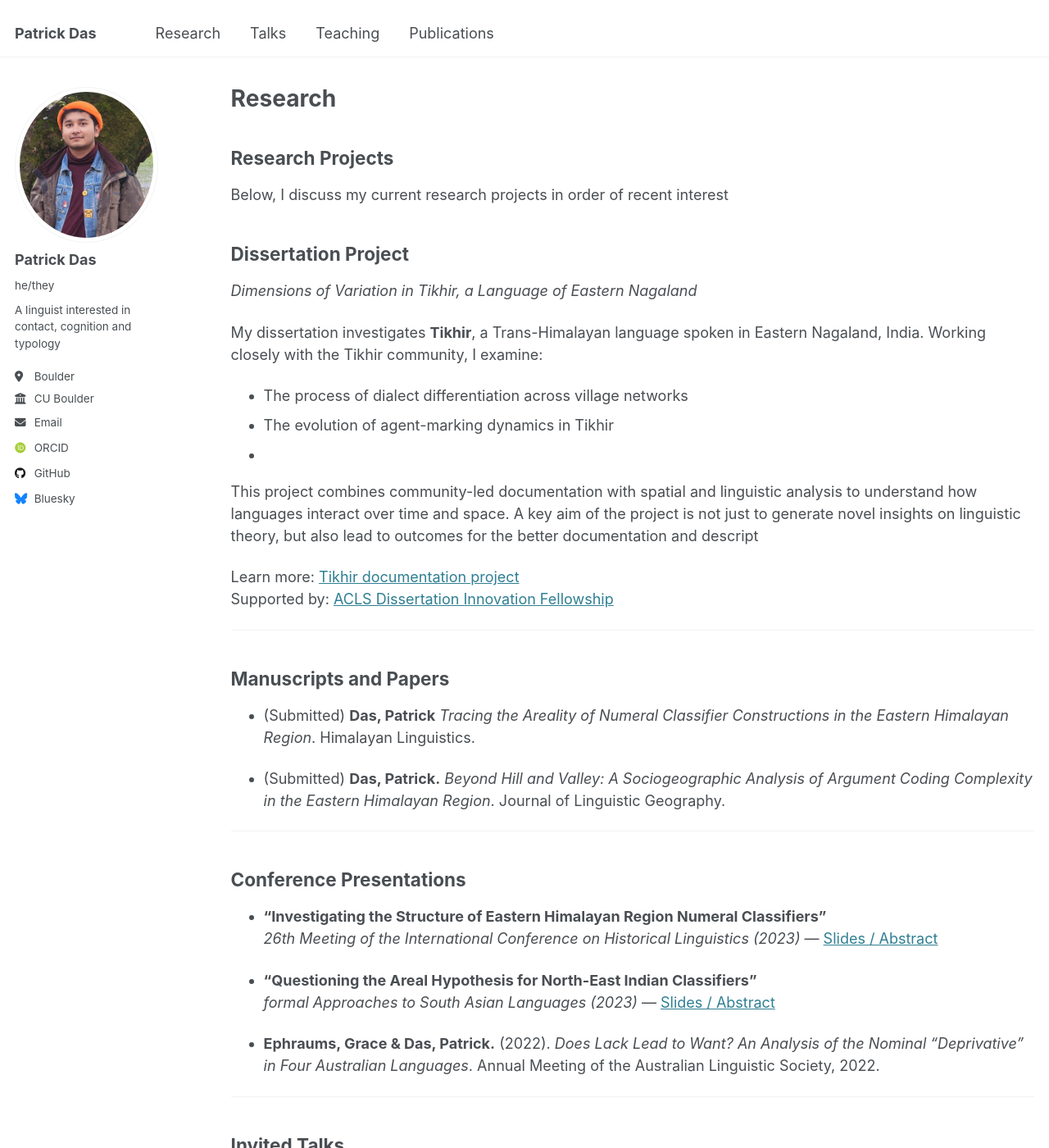
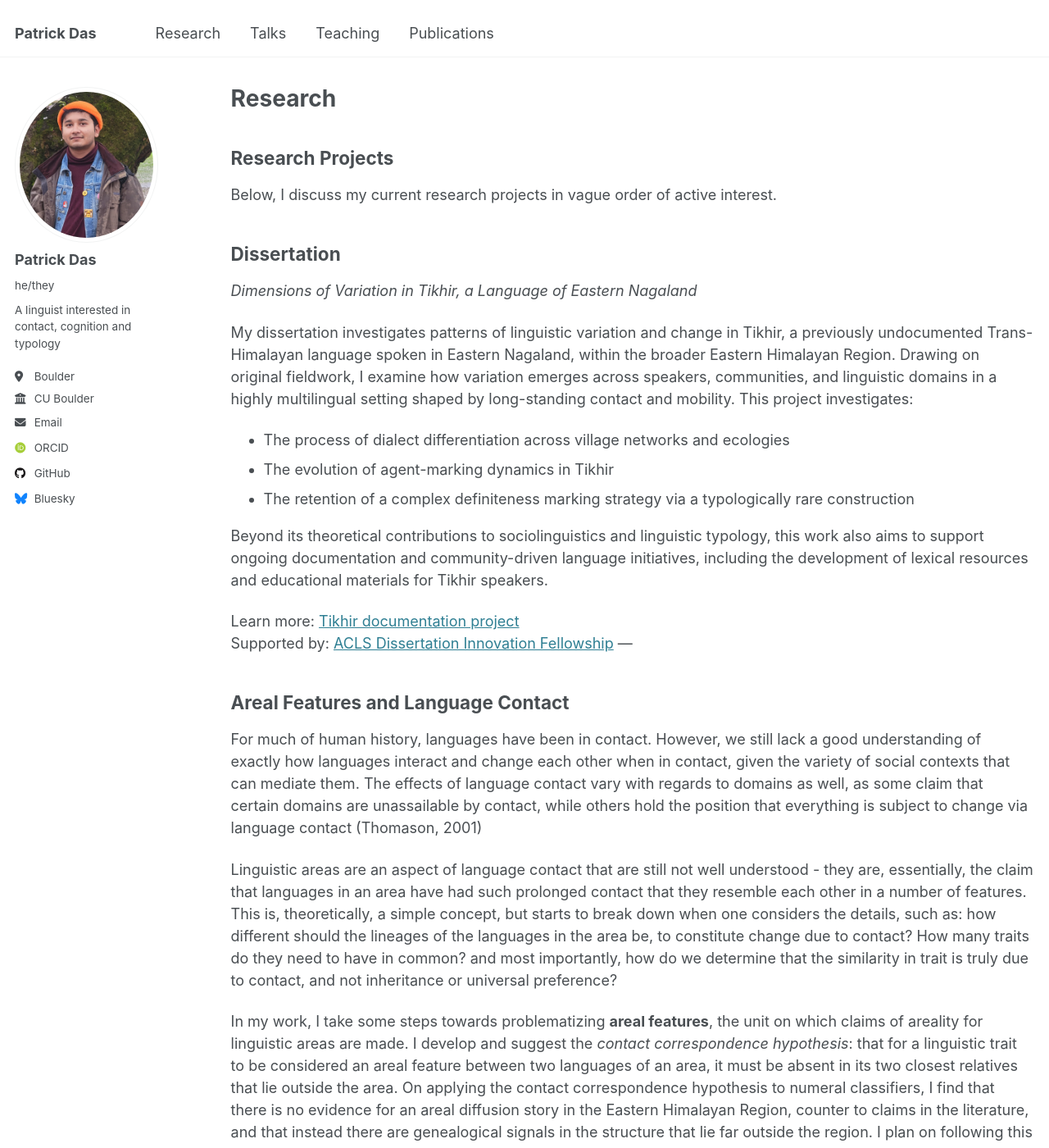
Before and after one commit to patrickdas/patrickdas.github.io, a Jekyll site: the page built from _pages/research.md, in a window 1280 px wide and 1400 px high. Shown: the whole window at 82% size. Built offline with Jekyll 4.4.1, drawn with Linux system fonts in a browser that asks for light colours; some web fonts are replaced; some of the changed text lies outside the part shown.

Commit message:
Updated research.md

```diff
--- a/_pages/research.md
+++ b/_pages/research.md
@@ -7,30 +7,64 @@ author_profile: true
 
 ## Research Projects
 
-Below, I discuss my current research projects in order of recent interest
+Below, I discuss my current research projects in vague order of active interest.
 
 
-## Dissertation Project
+## Dissertation
 *Dimensions of Variation in Tikhir, a Language of Eastern Nagaland*
 
-My dissertation investigates **Tikhir**, a Trans-Himalayan language spoken in Eastern Nagaland, India. Working closely with the Tikhir community, I examine:
+My dissertation investigates patterns of linguistic variation and change in Tikhir, a previously undocumented Trans-Himalayan language spoken in Eastern Nagaland, within the broader Eastern Himalayan Region. Drawing on original fieldwork, I examine how variation emerges across speakers, communities, and linguistic domains in a highly multilingual setting shaped by long-standing contact and mobility. This project investigates:
 
-- The process of dialect differentiation across village networks
+- The process of dialect differentiation across village networks and ecologies
 - The evolution of agent-marking dynamics in Tikhir
--
+- The retention of a complex definiteness marking strategy via a typologically rare construction
 
-This project combines community-led documentation with spatial and linguistic analysis to understand how languages interact over time and space. A key aim of the project is not just to generate novel insights on linguistic theory, but also lead to outcomes for the better documentation and descript
+Beyond its theoretical contributions to sociolinguistics and linguistic typology, this work also aims to support ongoing documentation and community-driven language initiatives, including the development of lexical resources and educational materials for Tikhir speakers.
 
 Learn more: [Tikhir documentation project](/tikhir/)
 Supported by: [ACLS Dissertation Innovation Fellowship](https://www.acls.org/fellow-grantees/patrick-das/)
+---
+## Areal Features and Language Contact
+
+For much of human history, languages have been in contact. However, we still lack a good understanding of exactly how languages interact and change each other when in contact, given the variety of social contexts that can mediate them. The effects of language contact vary with regards to domains as well, as some claim that certain domains are unassailable by contact, while others hold the position that everything is subject to change via language contact (Thomason, 2001)
+
+Linguistic areas are an aspect of language contact that are still not well understood - they are, essentially, the claim that languages in an area have had such prolonged contact that they resemble each other in a number of features. This is, theoretically, a simple concept, but starts to break down when one considers the details, such as: how different should the lineages of the languages in the area be, to constitute change due to contact? How many traits do they need to have in common? and most importantly, how do we determine that the similarity in trait is truly due to contact, and not inheritance or universal preference?
+
+In my work, I take some steps towards problematizing **areal features**, the unit on which claims of areality for linguistic areas are made. I develop and suggest the *contact correspondence hypothesis*: that for a linguistic trait to be considered an areal feature between two languages of an area, it must be absent in its two closest relatives that lie outside the area. On applying the contact correspondence hypothesis to numeral classifiers, I find that there is no evidence for an areal diffusion story in the Eastern Himalayan Region, counter to claims in the literature, and that instead there are genealogical signals in the structure that lie far outside the region. I plan on following this work with a meta-review on how areal features are suggested and tested.
+
+Relevant work:
+- (Submitted) **Das, Patrick** *Tracing the Areality of Numeral Classifier Constructions in the Eastern Himalayan Region*. Himalayan Linguistics.
+
+- **“Investigating the Structure of Eastern Himalayan Region Numeral Classifiers”**
+  *26th Meeting of the International Conference on Historical Linguistics (2023)* — [Slides / Abstract](https://osf.io/kca4n/)
+
+- **“Questioning the Areal Hypothesis for North-East Indian Classifiers”**
+  *formal Approaches to South Asian Languages (2023)* — [Slides / Abstract](https://osf.io/6yzx2/)
 
 ---
+
+## Multilingualism and Language Change
+
+A central theme in my research is trying to understand how the repertoires of multilingual speakers can inform us about language change and linguistic typology, given that multilingual speakers are the norm, not the exception. However, our scientific understanding of both is heavily skewed towards non-representative, large, official and literate languages.
+
+Additionally, the type of multilingualism that is common for the majority of the world (grassroots multilingualism), is not the type that is well understood (Ortega, 2019). Further still, there is tremendous variation in these 'small-scale' multilingual contexts that still requires further research, and our opportunities to document them are disappearing due to the rapid impact of globalization and colonization.
+
+I am interested in furthering our understanding of language ecologies (how do languages co-exist in an interconnected, multilingual system?), problematizing the concept of the native speaker in typology research, and creating better models of language contact that incorporate grassroots multilingualism.
+
+---
+## Historical Linguistics and Language Evolution
+
+Our understanding of 'what is borrowed' in language (under influence from other languages) is impossible without an understanding of what is conserved. Unfortunately, for many languages of the Eastern Himalayan Region, the primary foci of my research, this work is still not done due to lack of good quality, primary linguistic data on many of these languages. Together with [Kellen Parker van Dam](www.geku.uni-passau.de/en/mcl/team/kellen-parker-van-dam), I am working on a project that aims to clarify the phylogeny at the lower branches of the Trans-Himalayan language family, starting with Central Naga, the branch that Tikhir is in.
+
+I am also interested in the coevolutionary processes that lead to the development of specific traits in languages. In a project with my adviser [Hannah Haynie](https://www.colorado.edu/linguistics/hannah-haynie) and Grace Ephraums, I am investigating the coevolution of case-marking in Australian languages, a language family known for its diversity in nominal case marking.
+
+---
+
 ## Manuscripts and Papers
 
 - (Submitted) **Das, Patrick** *Tracing the Areality of Numeral Classifier Constructions in the Eastern Himalayan Region*. Himalayan Linguistics.
 
 - (Submitted) **Das, Patrick.** *Beyond Hill and Valley: A Sociogeographic Analysis of Argument Coding Complexity in the Eastern Himalayan Region*. Journal of Linguistic Geography.
-
 
 ---
 ## Conference Presentations
@@ -50,3 +84,7 @@ Supported by: [ACLS Dissertation Innovation Fellowship](https://www.acls.org/fel
   *UCLA Guest Lecture (2025)* — [More detail](/talks/ucla-contact-ecology/)
 
 ---
+## Roundtable Discussions
+- **Roundtable Discussion on the Politics of Indigineity in Asia**
+  *2023 Asia Symposium* - [More detail](/_talks/discussion_cas)
+---
```
